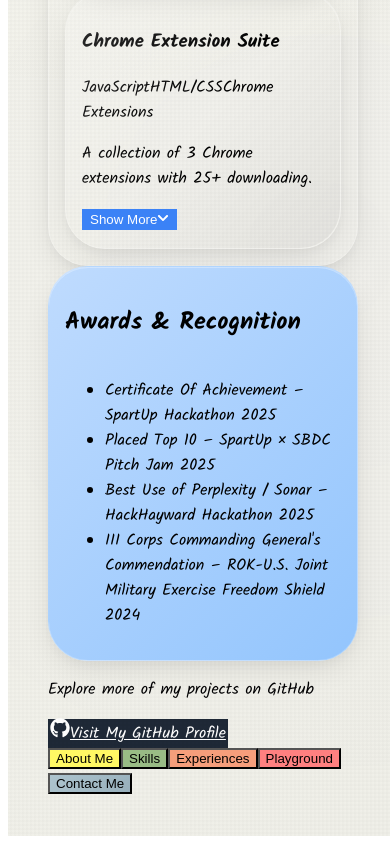
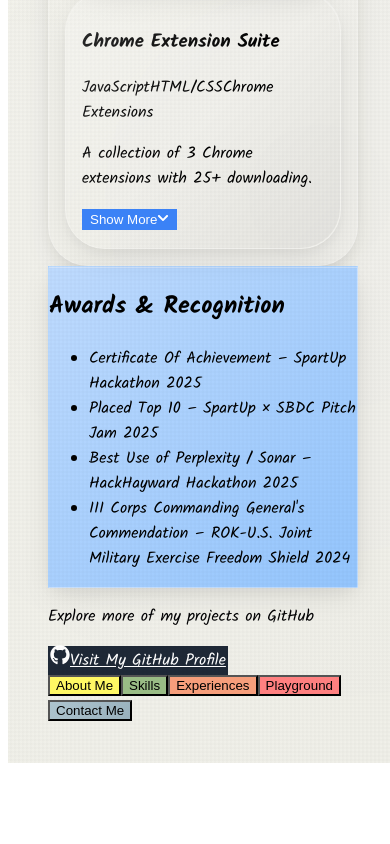
Before and after one commit to driffe/ohblog, a Next.js app in the folder oh-blog/: page /content/projects in a window 390 px wide. Shown: the part 2080-2924 px from the top of the page. After the commit the page ends 2851 px from the top, so only its background shows below. Built offline with nearby package versions, Linux system fonts and the light colour scheme.

Commit message:
mobile redesign

```diff
--- a/oh-blog/pages/content/about.tsx
+++ b/oh-blog/pages/content/about.tsx
@@ -24,7 +24,7 @@
 
       <div className="max-w-4xl mx-auto">
         {/* Introduction Section */}
-        <div className="rounded-3xl p-8 mb-8 relative boxes boxes-opaque" style={{
+        <div className="about-section rounded-3xl p-8 mb-8 relative boxes boxes-opaque" style={{
           background: 'linear-gradient(135deg, #fff864 0%, #ffed4e 100%)'
         }}>
           <h2 className="text-3xl font-bold mb-6">Hello, I'm Seyoung Oh</h2>
@@ -41,7 +41,7 @@
         </div>
 
         {/* Education */}
-        <div className="rounded-3xl p-8 mb-8 relative boxes boxes-opaque" style={{
+        <div className="about-section rounded-3xl p-8 mb-8 relative boxes boxes-opaque" style={{
           background: 'linear-gradient(135deg, rgb(191, 219, 254) 0%, rgb(147, 197, 253) 100%)'
         }}>
           <h2 className="text-3xl font-bold mb-6">Education</h2>
@@ -60,7 +60,7 @@
         </div>
 
         {/* Personal Interests */}
-        <div className="rounded-3xl p-8 shadow-xl relative boxes boxes-opaque" style={{
+        <div className="about-section rounded-3xl p-8 shadow-xl relative boxes boxes-opaque" style={{
           background: 'linear-gradient(135deg, #99BC85 0%, #85a872 100%)'
         }}>
           <h2 className="text-3xl font-bold mb-6">Download Resume</h2>
--- a/oh-blog/pages/content/contact.tsx
+++ b/oh-blog/pages/content/contact.tsx
@@ -21,7 +21,7 @@
       href={href}
       target="_blank"
       rel="noopener noreferrer"
-      className={`${color} button-winona contact-item-hover flex flex-col items-center justify-center p-8 rounded-2xl shadow-lg transition-all duration-300`}
+      className={`${color} button-winona contact-item-hover contact-item flex flex-col items-center justify-center p-8 rounded-2xl shadow-lg transition-all duration-300`}
       data-text={label}
     >
       <span className="flex flex-col items-center justify-center">
--- a/oh-blog/pages/content/projects.tsx
+++ b/oh-blog/pages/content/projects.tsx
@@ -306,8 +306,11 @@
         </div>
 
         {/* Awards and Recognition */}
-        <div className="rounded-3xl p-8 mb-8 shadow-xl relative boxes boxes-opaque" style={{
-          background: 'linear-gradient(135deg, rgb(191, 219, 254) 0%, rgb(147, 197, 253) 100%)'
+        <div className="rounded-3xl p-8 mb-8 shadow-xl" style={{
+          background: 'linear-gradient(135deg, rgb(191, 219, 254) 0%, rgb(147, 197, 253) 100%)',
+          position: 'relative',
+          boxShadow: '0 10px 30px -5px rgba(0, 0, 0, 0.1), 0 5px 15px -3px rgba(0, 0, 0, 0.05), inset 0 1px 0 0 rgba(255, 255, 255, 0.3)',
+          border: '1px solid rgba(255, 255, 255, 0.2)'
         }}>
           <h2 className="text-3xl font-bold mb-6">Awards & Recognition</h2>
           <ul className="space-y-4 list-disc ml-6">
--- a/oh-blog/pages/content/skills.tsx
+++ b/oh-blog/pages/content/skills.tsx
@@ -44,7 +44,7 @@
 
       <div className="max-w-4xl mx-auto">
         {/* Programming Languages */}
-        <div className="bg-green-200 rounded-3xl p-8 mb-8 shadow-xl relative boxes boxes-opaque">
+        <div className="skills-section bg-green-200 rounded-3xl p-8 mb-8 shadow-xl relative boxes boxes-opaque">
           <h2 className="text-3xl font-bold mb-6">Programming Languages</h2>
           <div className="grid grid-cols-2 sm:grid-cols-3 md:grid-cols-4 gap-4">
             <SkillIcon icon={<FaJava />} name="Java" color="rgb(153, 188, 133)" />
@@ -59,7 +59,7 @@
         </div>
 
         {/*Frameworks */}
-        <div className="bg-blue-200 rounded-3xl p-8 mb-8 shadow-xl relative boxes boxes-opaque">
+        <div className="skills-section bg-blue-200 rounded-3xl p-8 mb-8 shadow-xl relative boxes boxes-opaque">
           <h2 className="text-3xl font-bold mb-6">Frameworks</h2>
           <div className="grid grid-cols-2 sm:grid-cols-3 md:grid-cols-4 gap-4">
             <SkillIcon icon={<BiLogoSpringBoot />} name="Spring Boot" color="rgb(191, 219, 254)" />
@@ -71,7 +71,7 @@
           </div>
         </div>
 
-        <div className="bg-orange-200 rounded-3xl p-8 mb-8 shadow-xl relative boxes boxes-opaque">
+        <div className="skills-section bg-orange-200 rounded-3xl p-8 mb-8 shadow-xl relative boxes boxes-opaque">
           <h2 className="text-3xl font-bold mb-6">Deployments & Databases</h2>
           <div className="grid grid-cols-2 sm:grid-cols-3 md:grid-cols-4 gap-4">
             <SkillIcon icon={<SiMysql />} name="MySQL" color="rgb(246, 158, 123)" />
--- a/oh-blog/styles/globals.css
+++ b/oh-blog/styles/globals.css
@@ -550,6 +550,52 @@
         z-index: 1;
     }
 
+    .boxes-opaque {
+        position: static;
+    }
+
+    .project-card {
+        position: sticky;
+        top: 0;
+        z-index: 1;
+    }
+
+    .experience-card {
+        position: sticky;
+        top: 0;
+        z-index: 1;
+    }
+
+    .about-section {
+        position: sticky;
+        top: 0;
+        z-index: 1;
+    }
+
+    .skills-section {
+        position: sticky;
+        top: 0;
+        z-index: 1;
+    }
+
+    .hobby-card {
+        position: sticky;
+        top: 0;
+        z-index: 1;
+    }
+
+    .award-card {
+        position: sticky;
+        top: 0;
+        z-index: 1;
+    }
+
+    .contact-item {
+        position: sticky;
+        top: 0;
+        z-index: 1;
+    }
+
     .about-me,
     .project,
     .skill,
```
